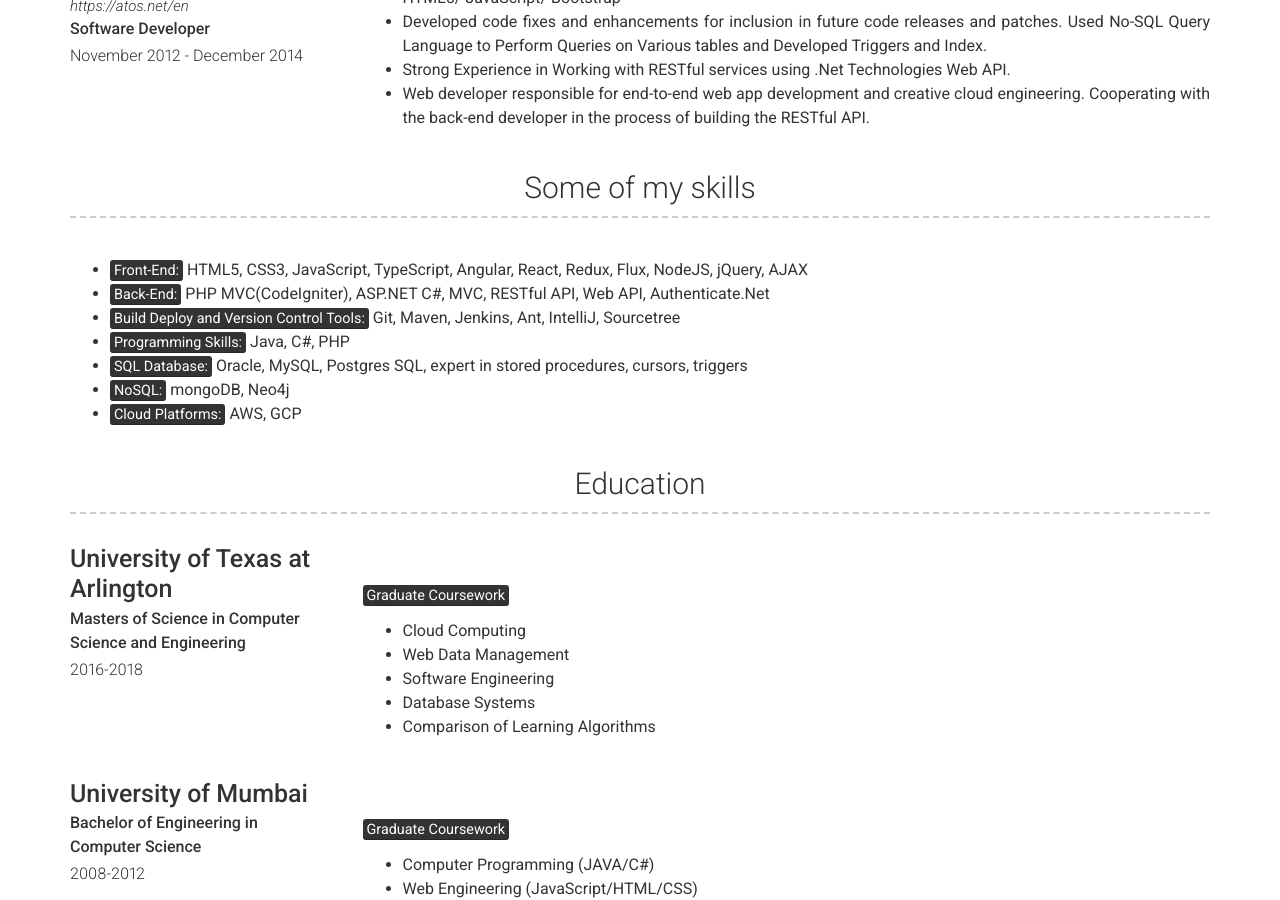
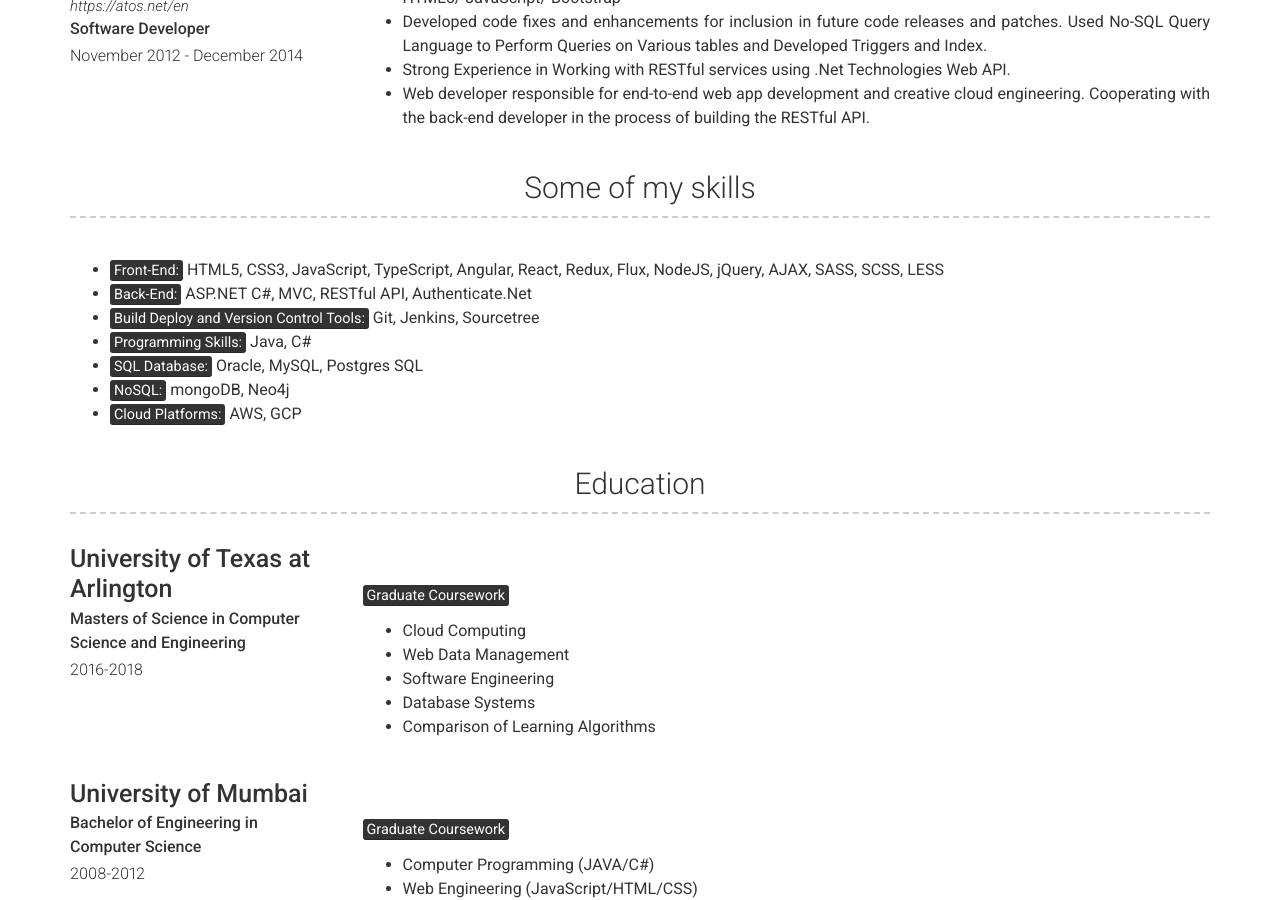
Before and after one commit to AvinashChavanN/avinashchavann.github.io, a Jekyll site: the page built from index.md, in a window 1280 px wide and 900 px high, scrolled down 1530 px. Built offline with Jekyll 4.4.1, drawn with Linux system fonts in a browser that asks for light colours.

Commit message:
modified

```diff
--- a/_config.yml
+++ b/_config.yml
@@ -26,11 +26,11 @@ about_content: | # this will include new lines to allow paragraphs
 # More Section
 # more_title: A Little More About Me #(Use this to override about more section title)
 more_content: | # this will include new lines to allow paragraphs
-  -	<mark>Front-End:</mark> HTML5, CSS3, JavaScript, TypeScript, Angular, React, Redux, Flux, NodeJS, jQuery, AJAX
-  -	<mark>Back-End:</mark> PHP MVC(CodeIgniter), ASP.NET C#, MVC, RESTful API, Web API, Authenticate.Net
-  -	<mark>Build Deploy and Version Control Tools:</mark> Git, Maven, Jenkins, Ant, IntelliJ, Sourcetree
-  -	<mark>Programming Skills:</mark> Java, C#, PHP
-  -	<mark>SQL Database:</mark> Oracle, MySQL, Postgres SQL, expert in stored procedures, cursors, triggers
+  -	<mark>Front-End:</mark> HTML5, CSS3, JavaScript, TypeScript, Angular, React, Redux, Flux, NodeJS, jQuery, AJAX, SASS, SCSS, LESS
+  -	<mark>Back-End:</mark> ASP.NET C#, MVC, RESTful API, Authenticate.Net
+  -	<mark>Build Deploy and Version Control Tools:</mark> Git, Jenkins, Sourcetree
+  -	<mark>Programming Skills:</mark> Java, C#
+  -	<mark>SQL Database:</mark> Oracle, MySQL, Postgres SQL
   -	<mark>NoSQL:</mark> mongoDB, Neo4j
   -	<mark>Cloud Platforms:</mark> AWS, GCP
 # Projects Section
```
